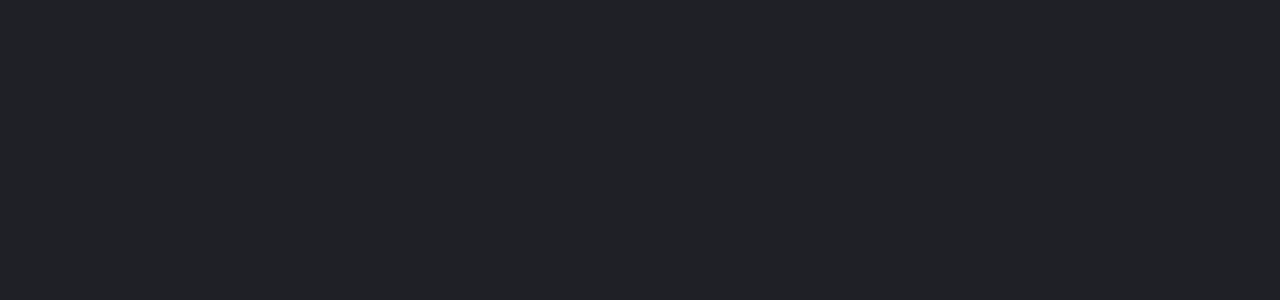
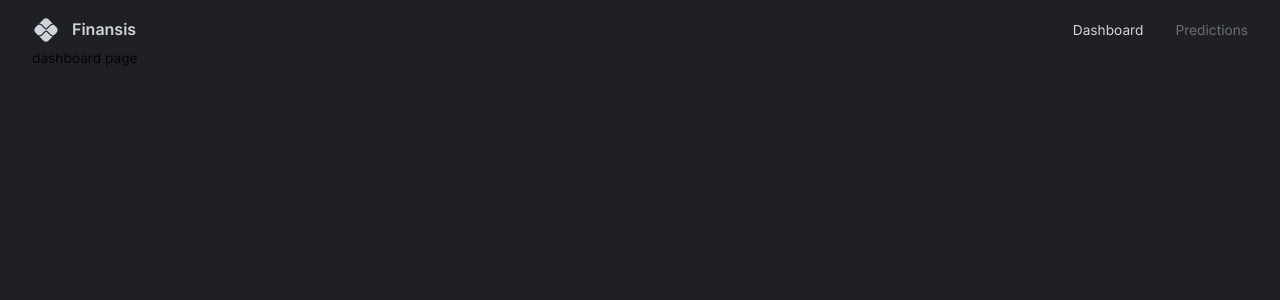
Before and after one commit to dylst/finance-dashboard, a React (Vite) app in the folder client/: page / in a window 1280 px wide. Shown: the top 300 px of the page. Built offline with nearby package versions, Linux system fonts and the light colour scheme.

Commit message:
Setup routes and navigation bar

```diff
--- a/client/src/App.tsx
+++ b/client/src/App.tsx
@@ -1,15 +1,30 @@
 import { CssBaseline, ThemeProvider } from '@mui/material';
 import { createTheme } from '@mui/material/styles';
+import { Box } from '@mui/material';
 import { useMemo } from 'react';
+import { BrowserRouter, Route, Routes } from 'react-router-dom';
 import { themeSettings } from './theme';
+import Navbar from '@/scenes/navbar';
 
 function App() {
   const theme = useMemo(() => createTheme(themeSettings), []);
   return (
     <div className='app'>
-      <ThemeProvider theme={theme}>
-        <CssBaseline />
-      </ThemeProvider>
+      <BrowserRouter>
+        <ThemeProvider theme={theme}>
+          <CssBaseline />
+          <Box width='100%' height='100%' padding='1rem 2rem 4rem 2rem'>
+            <Navbar />
+            <Routes>
+              <Route path='/' element={<div>dashboard page</div>} />
+              <Route
+                path='/predictions'
+                element={<div>predictions page</div>}
+              />
+            </Routes>
+          </Box>
+        </ThemeProvider>
+      </BrowserRouter>
     </div>
   );
 }
--- /dev/null
+++ b/client/src/components/FlexBetween.tsx
@@ -0,0 +1,10 @@
+import { Box } from '@mui/material';
+import { styled } from '@mui/system';
+
+const FlexBetween = styled(Box)({
+  display: 'flex',
+  justifyContent: 'space-between',
+  alignItems: 'center',
+});
+
+export default FlexBetween;
--- /dev/null
+++ b/client/src/scenes/navbar/index.tsx
@@ -0,0 +1,54 @@
+import { useState } from 'react';
+import { Link } from 'react-router-dom';
+import PixIcon from '@mui/icons-material/Pix';
+import { Box, Typography, useTheme } from '@mui/material';
+import FlexBetween from '@/components/FlexBetween';
+
+type Props = {};
+
+const Navbar = (props: Props) => {
+  const { palette } = useTheme();
+  const [selected, setSelected] = useState('dashboard');
+
+  return (
+    <FlexBetween mb='0.25rem' p='0.5 rem 0rem' color={palette.grey[300]}>
+      {/* LEFT SIDE */}
+      <FlexBetween gap='0.75rem'>
+        <PixIcon sx={{ fontSize: '28px' }} />
+        <Typography variant='h4' fontSize='16px'>
+          Finansis
+        </Typography>
+      </FlexBetween>
+
+      {/* RIGHT SIDE */}
+      <FlexBetween gap='2rem'>
+        <Box sx={{ '&:hover': { color: palette.primary[100] } }}>
+          <Link
+            to='/'
+            onClick={() => setSelected('dashboard')}
+            style={{
+              color: selected === 'dashboard' ? 'inherit' : palette.grey[700],
+              textDecoration: 'inherit',
+            }}
+          >
+            Dashboard
+          </Link>
+        </Box>
+        <Box sx={{ '&:hover': { color: palette.primary[100] } }}>
+          <Link
+            to='/predictions'
+            onClick={() => setSelected('predictions')}
+            style={{
+              color: selected === 'predictions' ? 'inherit' : palette.grey[700],
+              textDecoration: 'inherit',
+            }}
+          >
+            Predictions
+          </Link>
+        </Box>
+      </FlexBetween>
+    </FlexBetween>
+  );
+};
+
+export default Navbar;
```
